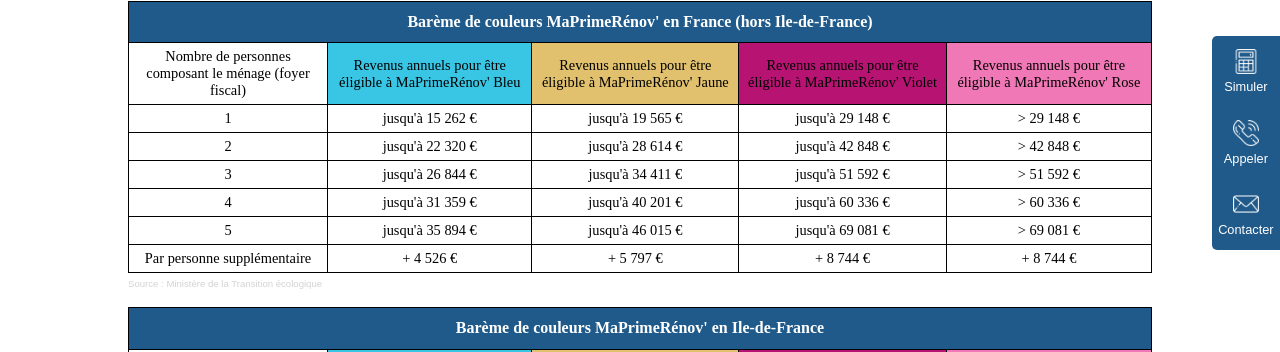
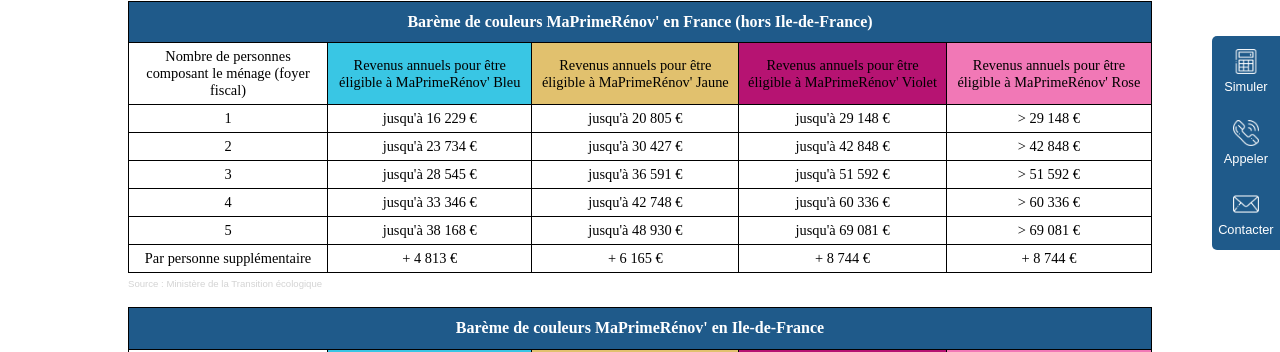
Before and after one commit to ozymedia/finay, a Jekyll site: the page built from simulateur-aide.html, in a window 1280 px wide and 900 px high, scrolled down 1608 px. Shown: the part 150-502 px from the top of the window. Built offline with Jekyll 4.4.1, drawn with Linux system fonts in a browser that asks for light colours; some web fonts are replaced.

Commit message:
change bareme hors ile de france jusqu a 5

```diff
--- a/assets/js/simulateur.js
+++ b/assets/js/simulateur.js
@@ -99,41 +99,51 @@
 const bareme = {
   1 :{
     //14879 : "bleu",
-    15262 : "bleu",
+    //15262 : "bleu",
+    16229:"bleu",
     //19074 : "jaune",
-    19565 : "jaune",
+    //19565 : "jaune",
+    20805:"jaune",
     29148 : "violet",
     //29149 : "rose" // >29149
   },
   2 :{
     //21760 : "bleu",
-    22320 : "bleu",
+    //22320 : "bleu",
+    23734:"bleu",
     //27896 : "jaune",
-    28614 : "jaune",
+    //28614 : "jaune",
+    30427:"jaune",
     42848 : "violet",
     //42848 : "rose" // >42848
   },
   3 :{
     //26170 : "bleu",
-    26844 : "bleu",
+    //26844 : "bleu",
+    28545:"bleu",
     //33547 : "jaune",
-    34411 : "jaune",
+    //34411 : "jaune",
+    36591:"jaune",
     51592 : "violet",
     //51592 : "rose" // >51592
   },
   4 :{
     //30572 : "bleu",
-    31359 : "bleu",
+    //31359 : "bleu",
+    33346:"bleu",
     //39192 : "jaune",
-    40201 : "jaune",
+    //40201 : "jaune",
+    42748:"jaune",
     60336 : "violet",
     //60336 : "rose" // >60336
   },
   5 :{
-    35894 : "bleu",
+    //35894 : "bleu",
     //44860 : "jaune",
     //34894 : "bleu",
-    46015 : "jaune",
+    38168:"bleu",
+    //46015 : "jaune",
+    48930:"jaune",
     69081 : "violet",
     //69081 : "rose" // >69081
   },
--- a/simulateur-aide.html
+++ b/simulateur-aide.html
@@ -51,43 +51,43 @@
         </tr>
         <tr>
           <td>1</td>
-          <td class="bleu">jusqu'à 15 262 €</td>
-          <td class="jaune">jusqu'à 19 565 €</td>
+          <td class="bleu">jusqu'à 16 229 €</td>
+          <td class="jaune">jusqu'à 20 805 €</td>
           <td class="violet">jusqu'à 29 148 €</td>
           <td class="rose">> 29 148 €</td>
         </tr>
         <tr>
           <td>2</td>
-          <td class="bleu">jusqu'à 22 320 €</td>
-          <td class="jaune">jusqu'à 28 614 €</td>
+          <td class="bleu">jusqu'à 23 734 €</td>
+          <td class="jaune">jusqu'à 30 427 €</td>
           <td class="violet">jusqu'à 42 848 €</td>
           <td class="rose">> 42 848 €</td>
         </tr>
         <tr>
           <td>3</td>
-          <td class="bleu">jusqu'à 26 844 €</td>
-          <td class="jaune">jusqu'à 34 411 €</td>
+          <td class="bleu">jusqu'à 28 545 €</td>
+          <td class="jaune">jusqu'à 36 591 €</td>
           <td class="violet">jusqu'à 51 592 €</td>
           <td class="rose">> 51 592 €</td>
         </tr>
         <tr>
           <td>4</td>
-          <td class="bleu">jusqu'à 31 359 €</td>
-          <td class="jaune">jusqu'à 40 201 €</td>
+          <td class="bleu">jusqu'à 33 346 €</td>
+          <td class="jaune">jusqu'à 42 748 €</td>
           <td class="violet">jusqu'à 60 336 €</td>
           <td class="rose">> 60 336 €</td>
         </tr>
         <tr>
           <td>5</td>
-          <td class="bleu">jusqu'à 35 894 €</td>
-          <td class="jaune">jusqu'à 46 015 €</td>
+          <td class="bleu">jusqu'à 38 168 €</td>
+          <td class="jaune">jusqu'à 48 930 €</td>
           <td class="violet">jusqu'à 69 081 €</td>
           <td class="rose">  > 69 081 €</td>
         </tr>
         <tr>
           <td>Par personne supplémentaire</td>
-          <td class="bleu">+ 4 526 €</td>
-          <td class="jaune">+ 5 797 €</td>
+          <td class="bleu">+ 4 813 €</td>
+          <td class="jaune">+ 6 165 €</td>
           <td class="violet">+ 8 744 €</td>
           <td class="rose">+ 8 744 €</td>
         </tr>
```
